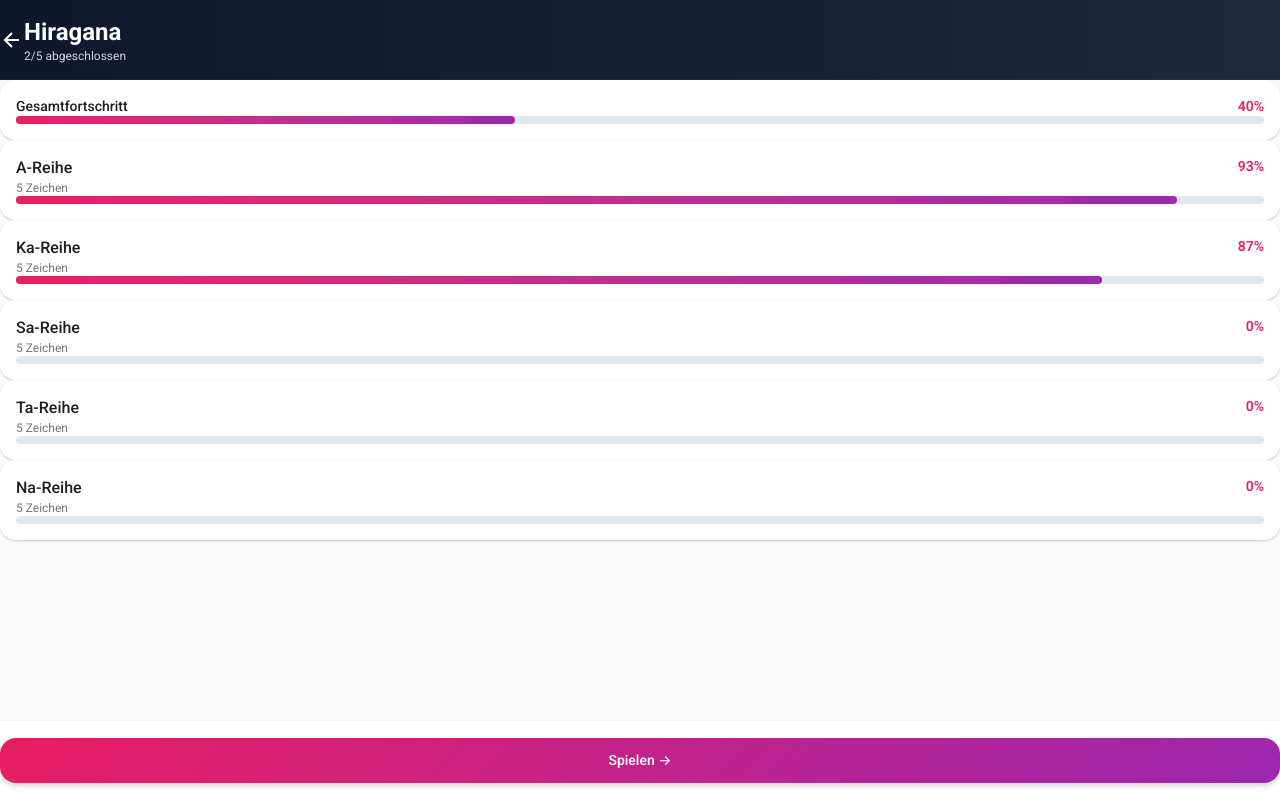
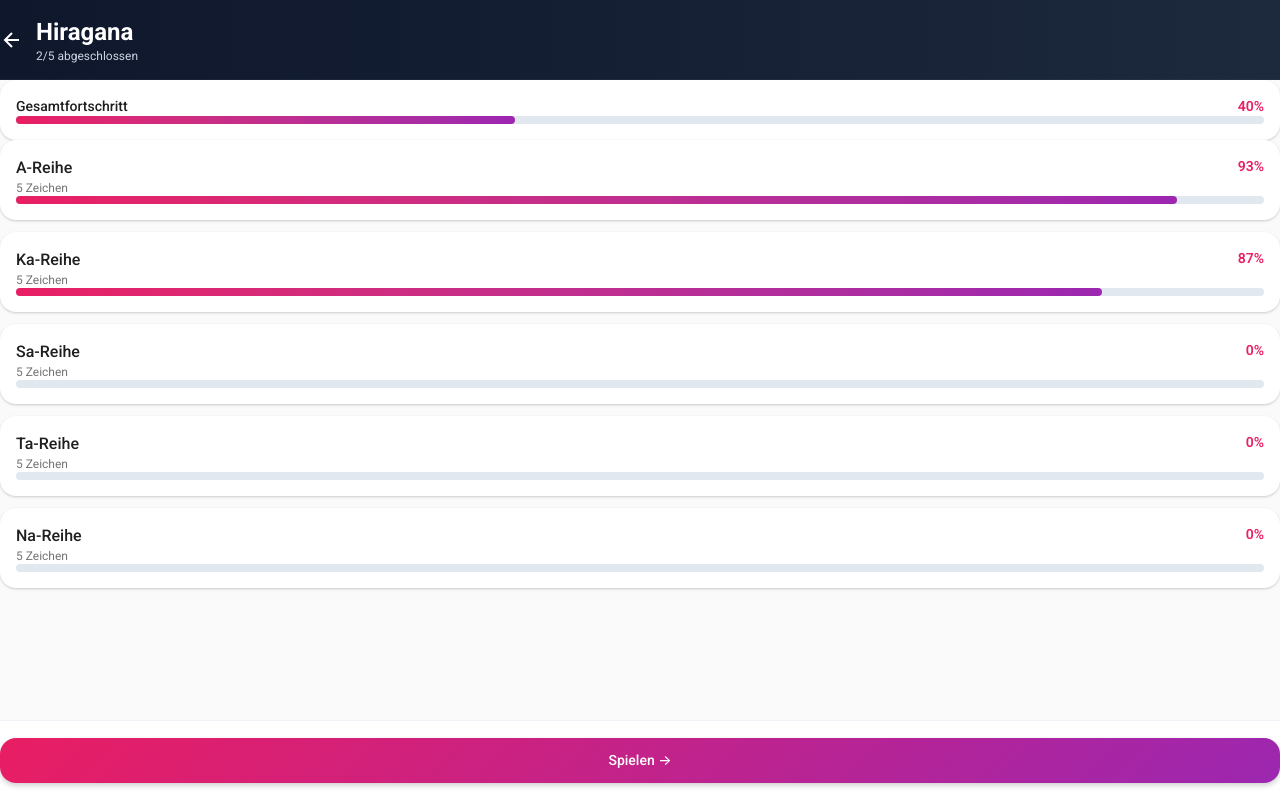
Before and after one commit to MichalSy/japanese-cards, a React (Vite) app: page /japanese-cards/content/1 in a window 1280 px wide. Built offline with nearby package versions, Linux system fonts and the light colour scheme.

Commit message:
Fix: Add grid gaps, header padding, and full-width active tabs

```diff
--- a/src/components/Layout.jsx
+++ b/src/components/Layout.jsx
@@ -8,11 +8,11 @@ export function AppLayout({ children }) {
 
 export function AppHeader({ children, onBack }) {
   return (
-    <div className="h-20 bg-gradient-to-r from-slate-900 to-slate-800 flex items-center px-[var(--spacing-4)] border-b border-slate-700/30">
+    <div className="h-20 bg-gradient-to-r from-slate-900 to-slate-800 flex items-center px-[var(--spacing-6)] border-b border-slate-700/30 gap-[var(--spacing-3)]">
       {onBack && (
         <button
           onClick={onBack}
-          className="p-2 mr-3 hover:bg-white/10 rounded-full transition-all text-white"
+          className="p-2 hover:bg-white/10 rounded-full transition-all text-white flex-shrink-0"
         >
           <svg width="24" height="24" viewBox="0 0 24 24" fill="none" stroke="currentColor" strokeWidth="2">
             <path d="M19 12H5M12 19l-7-7 7-7"/>
--- a/src/pages/ContentTypeView.jsx
+++ b/src/pages/ContentTypeView.jsx
@@ -70,7 +70,7 @@ export default function ContentTypeView() {
           </Card>
 
           {/* Groups */}
-          <div className="space-y-[var(--spacing-3)]">
+          <div className="grid grid-cols-1 gap-[var(--spacing-3)]">
             {data.groups.map((group) => (
               <Card
                 key={group.id}
--- a/src/pages/GameModeSelector.jsx
+++ b/src/pages/GameModeSelector.jsx
@@ -53,7 +53,7 @@ export default function GameModeSelector() {
           </Card>
 
           {/* Game Modes */}
-          <div className="space-y-[var(--spacing-3)]">
+          <div className="grid grid-cols-1 gap-[var(--spacing-3)]">
             {gameModes.map((mode) => (
               <Card
                 key={mode.id}
--- a/src/pages/MainMenu.jsx
+++ b/src/pages/MainMenu.jsx
@@ -33,7 +33,7 @@ export default function MainMenu() {
         {activeTab === 'start' && (
           <div className="space-y-[var(--spacing-5)]">
             <h2 className="text-base font-medium text-[var(--md-on-surface)]">Kategorien</h2>
-            <div className="space-y-[var(--spacing-3)]">
+            <div className="grid grid-cols-1 gap-[var(--spacing-3)]">
               {contentTypes.map((type) => {
                 const Icon = type.icon
                 return (
@@ -62,7 +62,7 @@ export default function MainMenu() {
         {activeTab === 'progress' && (
           <div className="space-y-[var(--spacing-5)]">
             <h2 className="text-base font-medium text-[var(--md-on-surface)]">Dein Fortschritt</h2>
-            <div className="space-y-[var(--spacing-3)]">
+            <div className="grid grid-cols-1 gap-[var(--spacing-3)]">
               {contentTypes.map((type) => (
                 <Card key={type.id}>
                   <div className="space-y-[var(--spacing-2)]">
@@ -114,12 +114,12 @@ export default function MainMenu() {
       </AppContent>
 
       <AppFooter>
-        <div className="w-full flex items-center justify-around gap-[var(--spacing-3)]">
+        <div className="w-full flex items-center gap-[var(--spacing-2)]">
           {tabs.map((tab) => (
             <button
               key={tab.id}
               onClick={() => setActiveTab(tab.id)}
-              className={`flex flex-col items-center gap-[var(--spacing-2)] py-[var(--spacing-2)] px-[var(--spacing-4)] rounded-[var(--radius-lg)] transition-all font-medium ${
+              className={`flex-1 flex flex-col items-center gap-[var(--spacing-2)] py-[var(--spacing-2)] px-[var(--spacing-3)] rounded-[var(--radius-lg)] transition-all font-medium ${
                 activeTab === tab.id
                   ? 'bg-gradient-to-r from-[var(--md-primary)] to-[var(--md-secondary)] text-white'
                   : 'text-[var(--md-on-surface-variant)]'
```
